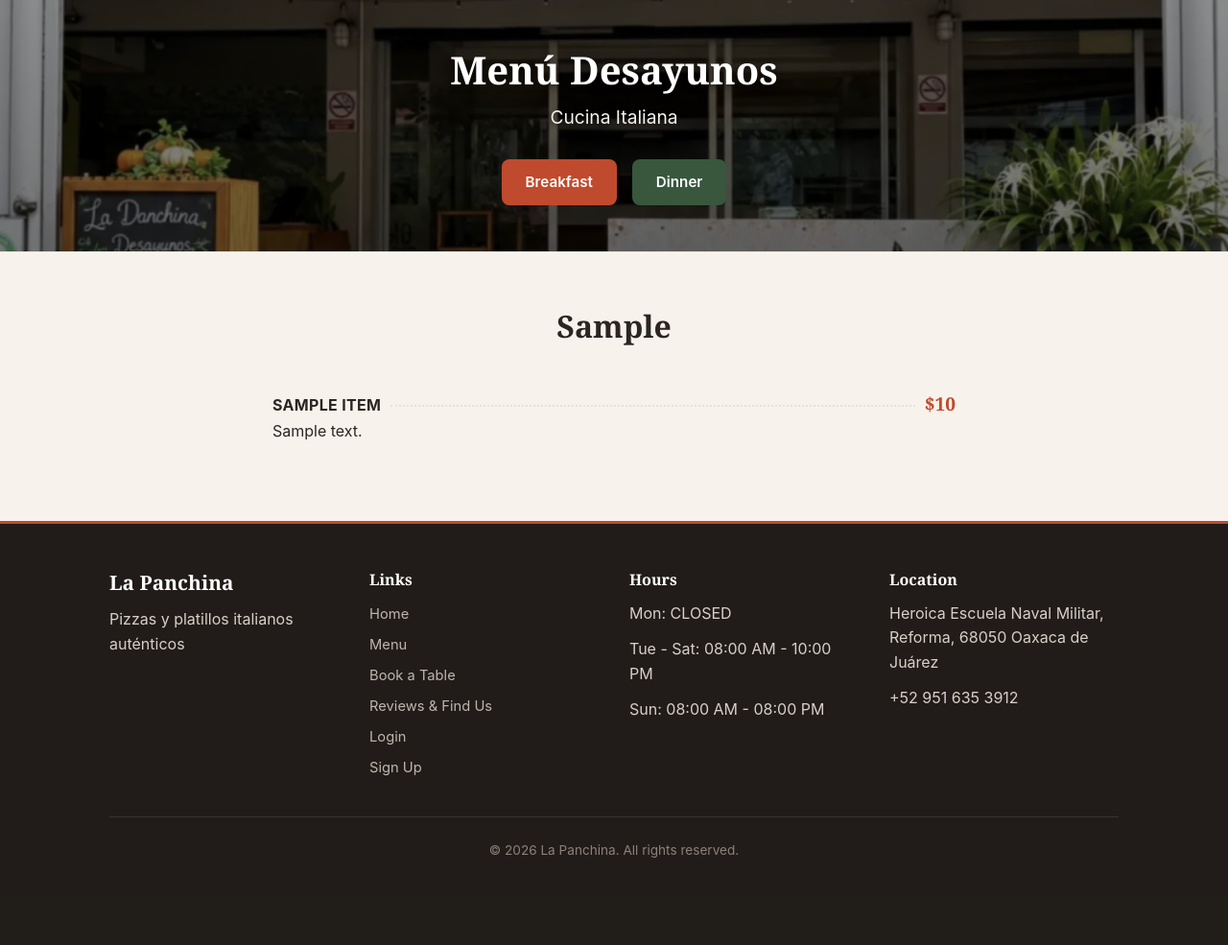
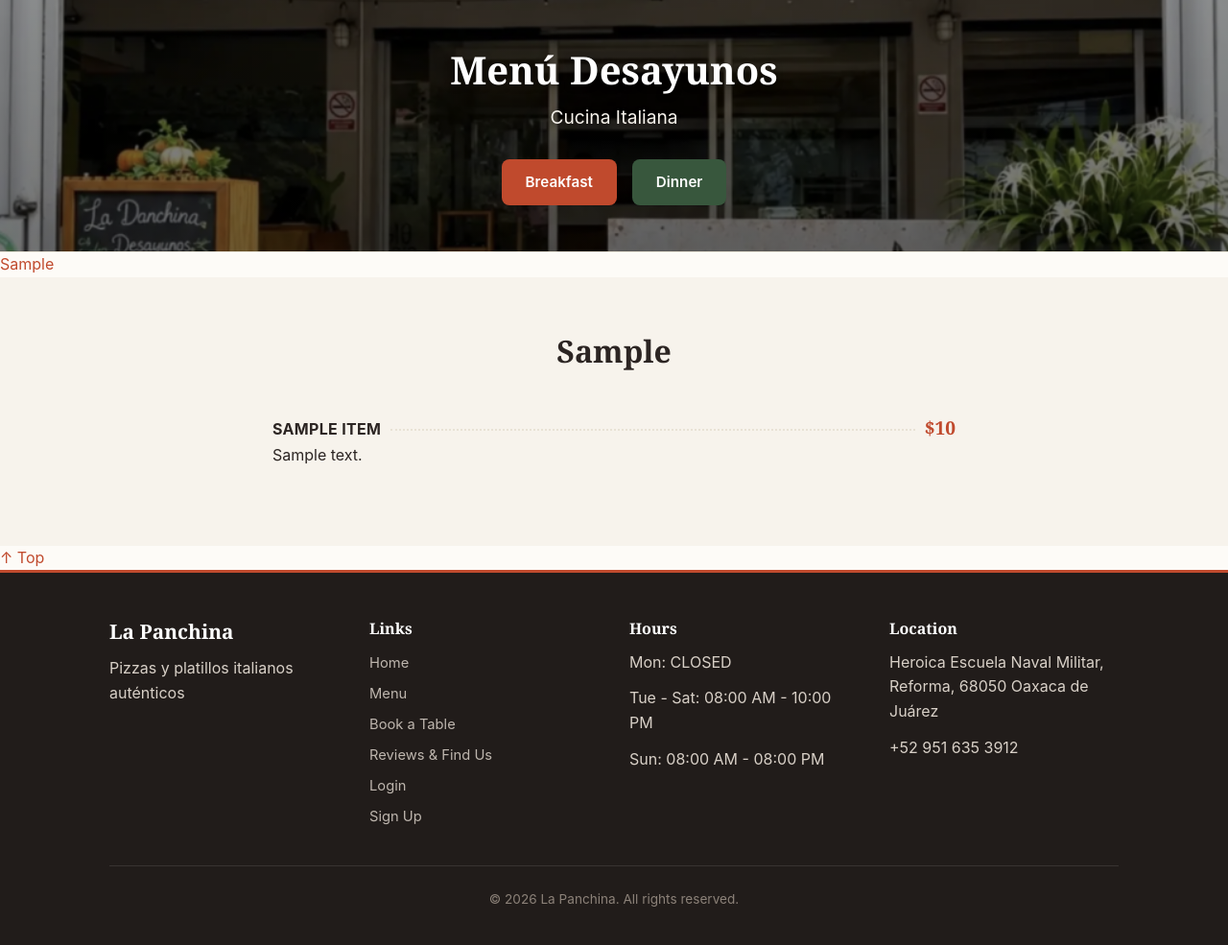
Before and after one commit to franco-4rt/La-Panchina, a Spring Boot app: page /menu in a window 1280 px wide. Shown: the part 74-1059 px from the top of the page at 96% size. Before the commit the page ends 968 px from the top, so only its background shows below. Run offline with Spring Boot 4, Linux system fonts and the light colour scheme; tables that the repository leaves empty hold one stand-in row (values such as "Sample post").

Commit message:
Improvement: added an index bar to the top of the menu to browse each category, and a back to to button at the bottom of the menu

```diff
--- a/src/main/resources/templates/menu.html
+++ b/src/main/resources/templates/menu.html
@@ -70,6 +70,12 @@
             </div>
         </section>
 
+        <nav class="menu-index" aria-label="Menu categories">
+            <a th:each="entry, stat : ${grouped}"
+            th:href="'#cat-' + ${stat.index}"
+            th:text="${entry.key}">Category</a>
+        </nav>
+
         <section class="section" th:each="entry,stat : ${grouped}"
                 th:classappend="${stat.odd} ? 'section-alt'">
             <div class="container menu-container">
@@ -91,6 +97,8 @@
         </section>
     </main>
 
+    <a href="#" class="back-to-top" aria-label="Back to top">↑ Top</a>
+
     <footer th:replace="~{index :: footer}"></footer>
 
 </body>
```
